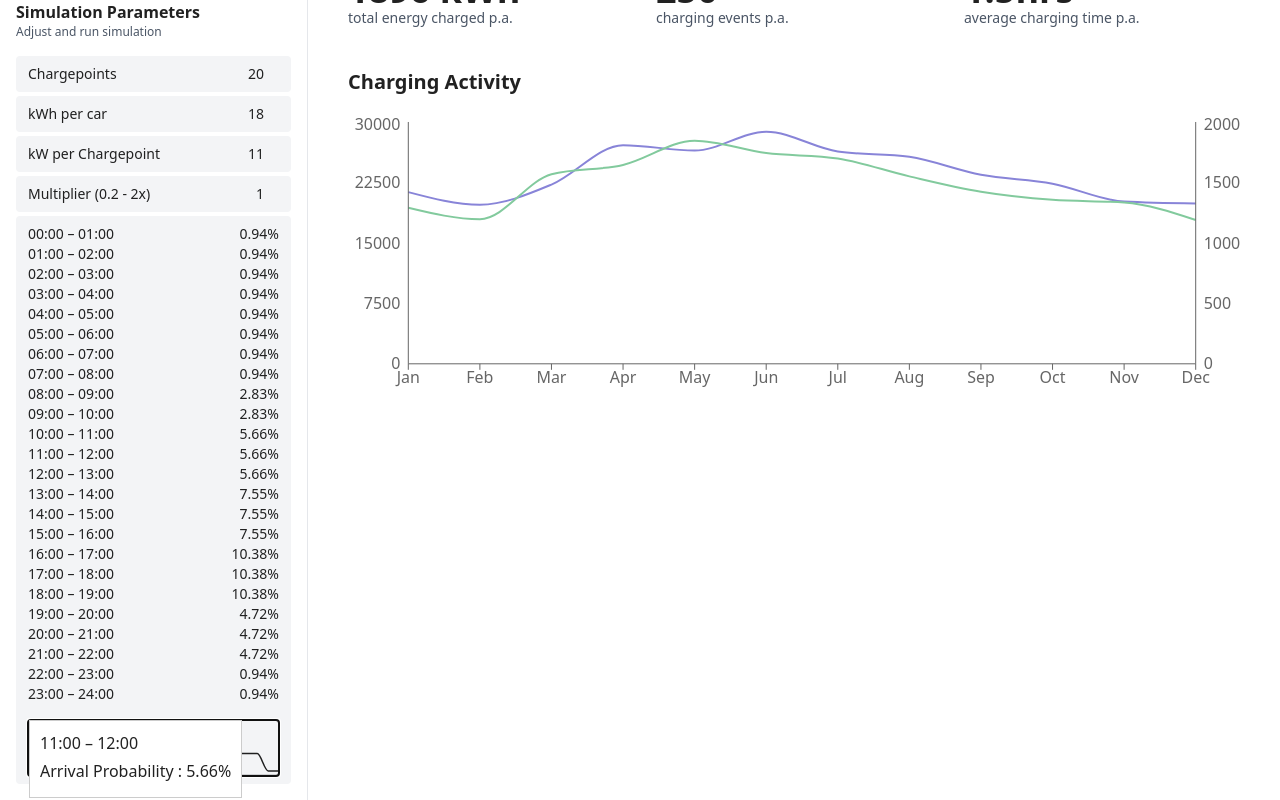
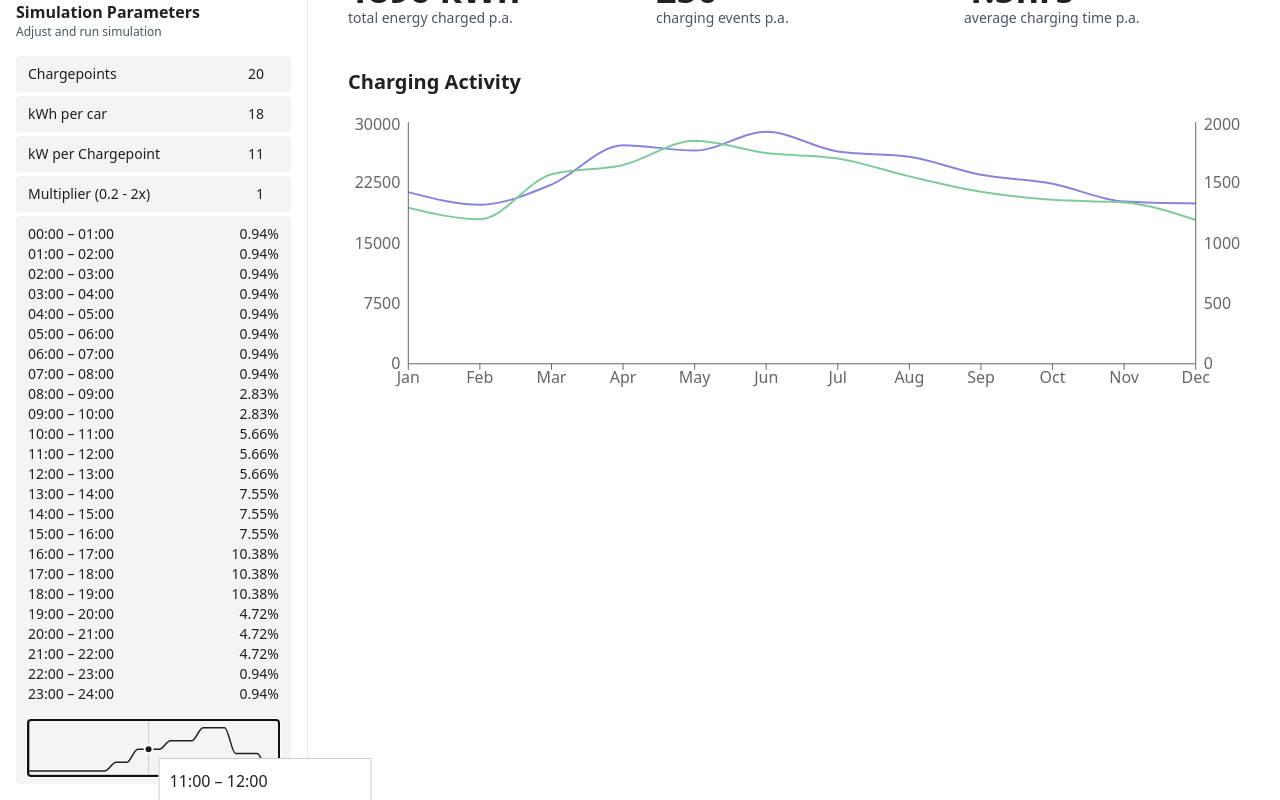
Before and after one commit to floriankapaun/reonic-takehome, a React (Vite) app in the folder task_02a/: page / in a window 1280 px wide. Both pictures are taken after a click on the element 153 px from the left and 816 px from the top of the page. Shown: the part 68-868 px from the top of the page. Built offline with nearby package versions, Linux system fonts and the light colour scheme.

Commit message:
:children_crossing: Allow chart tooltip to escape viewbox

```diff
--- a/task_02a/src/features/SimulationInput/ArrivalProbability/Chart.tsx
+++ b/task_02a/src/features/SimulationInput/ArrivalProbability/Chart.tsx
@@ -21,7 +21,10 @@ const ArrivalProbabilityChart = ({ multiplier, className = "" }: ArrivalProbabil
         >
             <XAxis dataKey="hour" tick={false} height={1} />
             <YAxis tick={false} width={1} />
-            <Tooltip formatter={(value) => [`${value}%`, "Arrival Probability"]} />
+            <Tooltip
+                formatter={(value) => [`${value}%`, "Arrival Probability"]}
+                allowEscapeViewBox={{ x: true, y: true }}
+            />
             <Line
                 dot={false}
                 dataKey="probability"
```
